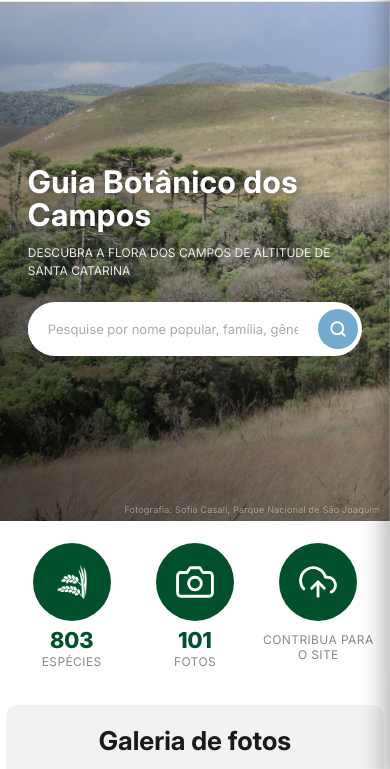
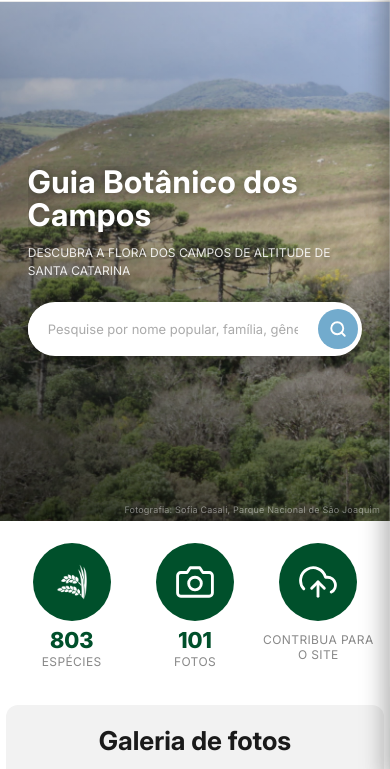
Before and after one commit to anacorrea9/guiabotanico, a website: page index.html in a window 390 px wide. Shown: the part 63-832 px from the top of the page. Drawn offline with Linux system fonts and the light colour scheme.

Commit message:
Mobile: mais zoom no header, foco na parte superior

```diff
--- a/style.css
+++ b/style.css
@@ -1847,7 +1847,7 @@ footer {
 
   /* Hero banner mais alto, imagem com leve zoom e degrade diagonal */
   .hero-banner { height: 520px; }
-  .hero-banner-bg { background-size: 220%; background-position: 58% 35%; }
+  .hero-banner-bg { background-size: 320%; background-position: 55% 12%; }
   .hero-banner-overlay {
     background:
       linear-gradient(45deg, rgba(0,0,0,0.65) 0%, rgba(0,0,0,0.2) 55%, rgba(0,0,0,0) 100%),
```
